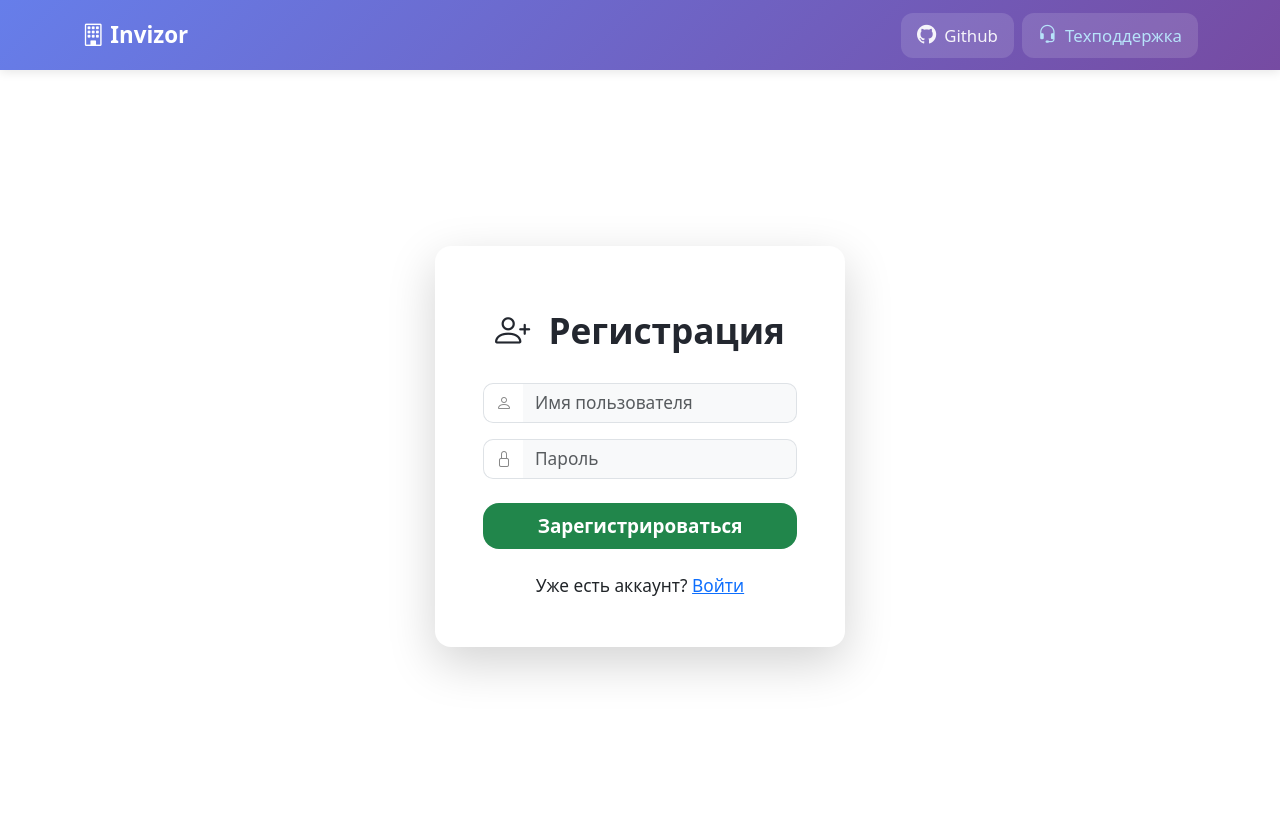
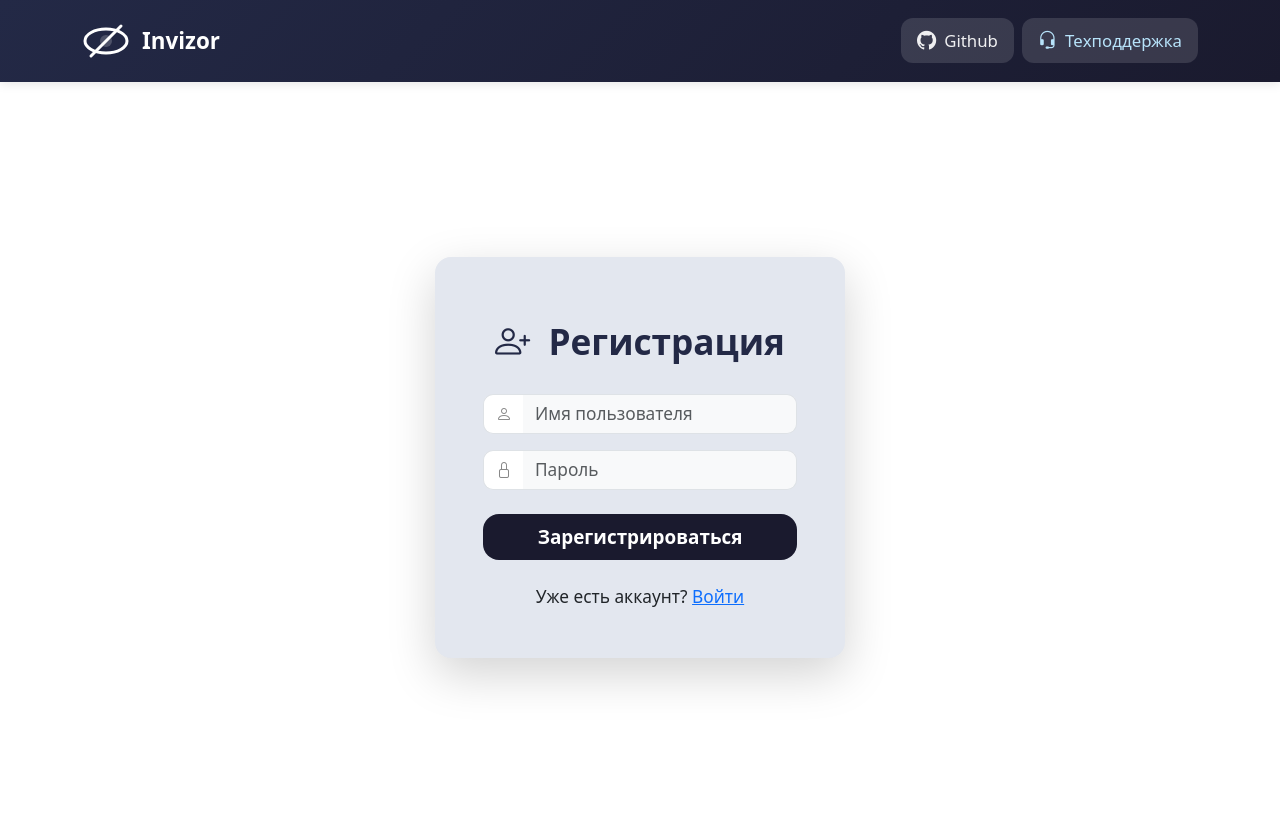
Before and after one commit to ed4kod/invizor, a Flask app: page /register in a window 1280 px wide. Before the commit the page ends 676 px from the top, so only its background shows below. Run offline with Flask 3, Linux system fonts and the light colour scheme.

Commit message:
3атемнены основные цвета во всех шаблонах для единого стиля

```diff
--- /dev/null
+++ b/app/static/js/eye-navbar.js
@@ -0,0 +1,15 @@
+document.addEventListener('DOMContentLoaded', function() {
+  const brand = document.querySelector('.navbar-brand');
+  const eyeClosed = document.getElementById('eye-closed');
+  const eyeOpen = document.getElementById('eye-open');
+  if (brand && eyeClosed && eyeOpen) {
+    brand.addEventListener('mouseenter', function() {
+      eyeClosed.style.display = 'none';
+      eyeOpen.style.display = 'flex';
+    });
+    brand.addEventListener('mouseleave', function() {
+      eyeClosed.style.display = 'flex';
+      eyeOpen.style.display = 'none';
+    });
+  }
+});
--- a/app/templates/base.html
+++ b/app/templates/base.html
@@ -8,7 +8,7 @@
     <style>
         /* Навбар стили */
         .navbar {
-            background: linear-gradient(135deg, #667eea 0%, #764ba2 100%);
+            background: linear-gradient(135deg, #232946 0%, #1a1a2e 100%);
             box-shadow: 0 2px 10px rgba(0, 0, 0, 0.1);
             padding: 0.8rem 0;
         }
@@ -65,11 +65,11 @@
 
         /* Стили для хлебных крошек */
         .breadcrumb {
-            background: linear-gradient(135deg, #f8f9fa 0%, #e9ecef 100%);
+            background: linear-gradient(135deg, #e3e7ef 0%, #cfd4e1 100%);
             border-radius: 10px;
             padding: 0.75rem 1rem;
             margin-bottom: 1.5rem;
-            box-shadow: 0 1px 3px rgba(0, 0, 0, 0.1);
+            box-shadow: 0 1px 3px rgba(35, 41, 70, 0.13);
         }
 
         .breadcrumb-item + .breadcrumb-item::before {
@@ -165,8 +165,24 @@
     <!-- Навбар -->
     <nav class="navbar navbar-expand-lg">
         <div class="container">
-            <a class="navbar-brand" href="{{ url_for('main.index') }}">
-                <i class="bi bi-building"></i> Invizor
+            <a class="navbar-brand d-flex align-items-center" href="{{ url_for('main.index') }}" style="height:56px;">
+                <span id="eye-closed" style="height:48px; display:flex; align-items:center;">
+                  <!-- Закрытый глаз SVG -->
+                  <svg viewBox="0 0 64 64" width="48" height="48" fill="none" xmlns="http://www.w3.org/2000/svg">
+                    <ellipse cx="32" cy="32" rx="28" ry="16" stroke="#fff" stroke-width="4" fill="none"/>
+                    <path d="M12 52L52 12" stroke="#fff" stroke-width="4" stroke-linecap="round"/>
+                    <circle cx="32" cy="32" r="8" fill="#fff" fill-opacity="0.2"/>
+                  </svg>
+                </span>
+                <span id="eye-open" style="height:48px; display:none; align-items:center;">
+                  <!-- Открытый глаз SVG -->
+                  <svg viewBox="0 0 64 64" width="48" height="48" fill="none" xmlns="http://www.w3.org/2000/svg">
+                    <ellipse cx="32" cy="32" rx="28" ry="16" stroke="#fff" stroke-width="4" fill="none"/>
+                    <circle cx="32" cy="32" r="12" stroke="#fff" stroke-width="4" fill="#fff" fill-opacity="0.2"/>
+                    <circle cx="32" cy="32" r="6" fill="#fff"/>
+                  </svg>
+                </span>
+                <span style="margin-left:12px;">Invizor</span>
             </a>
 
             <button class="navbar-toggler" type="button" data-bs-toggle="collapse" data-bs-target="#navbarNav" aria-controls="navbarNav" aria-expanded="false" aria-label="Toggle navigation">
@@ -634,5 +650,6 @@
             }
         }
     </script>
+    <script src="{{ url_for('static', filename='js/eye-navbar.js') }}"></script>
 </body>
 </html>
--- a/app/templates/register.html
+++ b/app/templates/register.html
@@ -14,9 +14,9 @@
 {% endblock %}
 {% block content %}
 <div class="container d-flex justify-content-center align-items-center" style="min-height: 90vh;">
-  <div class="shadow-lg rounded-4 p-5" style="background:#fff; max-width:410px; width:100%; margin:auto; box-shadow:0 6px 32px rgba(102,126,234,0.13);">
+  <div class="shadow-lg rounded-4 p-5" style="background:#e3e7ef; max-width:410px; width:100%; margin:auto; box-shadow:0 6px 32px rgba(35,41,70,0.13);">
     <div class="text-center mb-4">
-      <span style="font-size:2.7rem; vertical-align:middle; color:#23272f; font-weight:700;">
+      <span style="font-size:2.7rem; vertical-align:middle; color:#232946; font-weight:700;">
         <i class="bi bi-person-plus" style="font-size:2.2rem; vertical-align:middle; margin-right:0.2em;"></i>
         <span style="font-size:2.2rem; font-weight:700; vertical-align:middle;">Регистрация</span>
       </span>
@@ -24,17 +24,17 @@
     <form method="post">
       <div class="mb-3">
         <div class="input-group">
-          <span class="input-group-text bg-white border-end-0" style="border-radius:10px 0 0 10px; color:#888; background:#f1f6ff;"><i class="bi bi-person"></i></span>
-          <input type="text" class="form-control bg-light border-start-0" style="background:#f1f6ff; border-radius:0 10px 10px 0; font-size:1.08rem; color:#23272f;" name="username" placeholder="Имя пользователя" required>
+          <span class="input-group-text bg-white border-end-0" style="border-radius:10px 0 0 10px; color:#888; background:#d1d5db;"><i class="bi bi-person"></i></span>
+          <input type="text" class="form-control bg-light border-start-0" style="background:#d1d5db; border-radius:0 10px 10px 0; font-size:1.08rem; color:#232946;" name="username" placeholder="Имя пользователя" required>
         </div>
       </div>
       <div class="mb-4">
         <div class="input-group">
-          <span class="input-group-text bg-white border-end-0" style="border-radius:10px 0 0 10px; color:#888; background:#f1f6ff;"><i class="bi bi-lock"></i></span>
-          <input type="password" class="form-control bg-light border-start-0" style="background:#f1f6ff; border-radius:0 10px 10px 0; font-size:1.08rem; color:#23272f;" name="password" placeholder="Пароль" required>
+          <span class="input-group-text bg-white border-end-0" style="border-radius:10px 0 0 10px; color:#888; background:#d1d5db;"><i class="bi bi-lock"></i></span>
+          <input type="password" class="form-control bg-light border-start-0" style="background:#d1d5db; border-radius:0 10px 10px 0; font-size:1.08rem; color:#232946;" name="password" placeholder="Пароль" required>
         </div>
       </div>
-      <button type="submit" class="btn w-100 py-2" style="background:#21864b; color:#fff; font-size:1.18rem; font-weight:600; border-radius:16px;">Зарегистрироваться</button>
+      <button type="submit" class="btn w-100 py-2" style="background:#1a1a2e; color:#fff; font-size:1.18rem; font-weight:600; border-radius:16px;">Зарегистрироваться</button>
     </form>
     <p class="mt-4 text-center mb-0" style="font-size: 1.08rem;">Уже есть аккаунт? <a href="{{ url_for('main.login') }}">Войти</a></p>
   </div>
```
Also changed, not shown: app/templates/asset_detail.html (+15 -15 lines), app/templates/bill_detail.html (+8 -6 lines), app/templates/index.html (+10 -8 lines), app/templates/login.html (+7 -7 lines).
